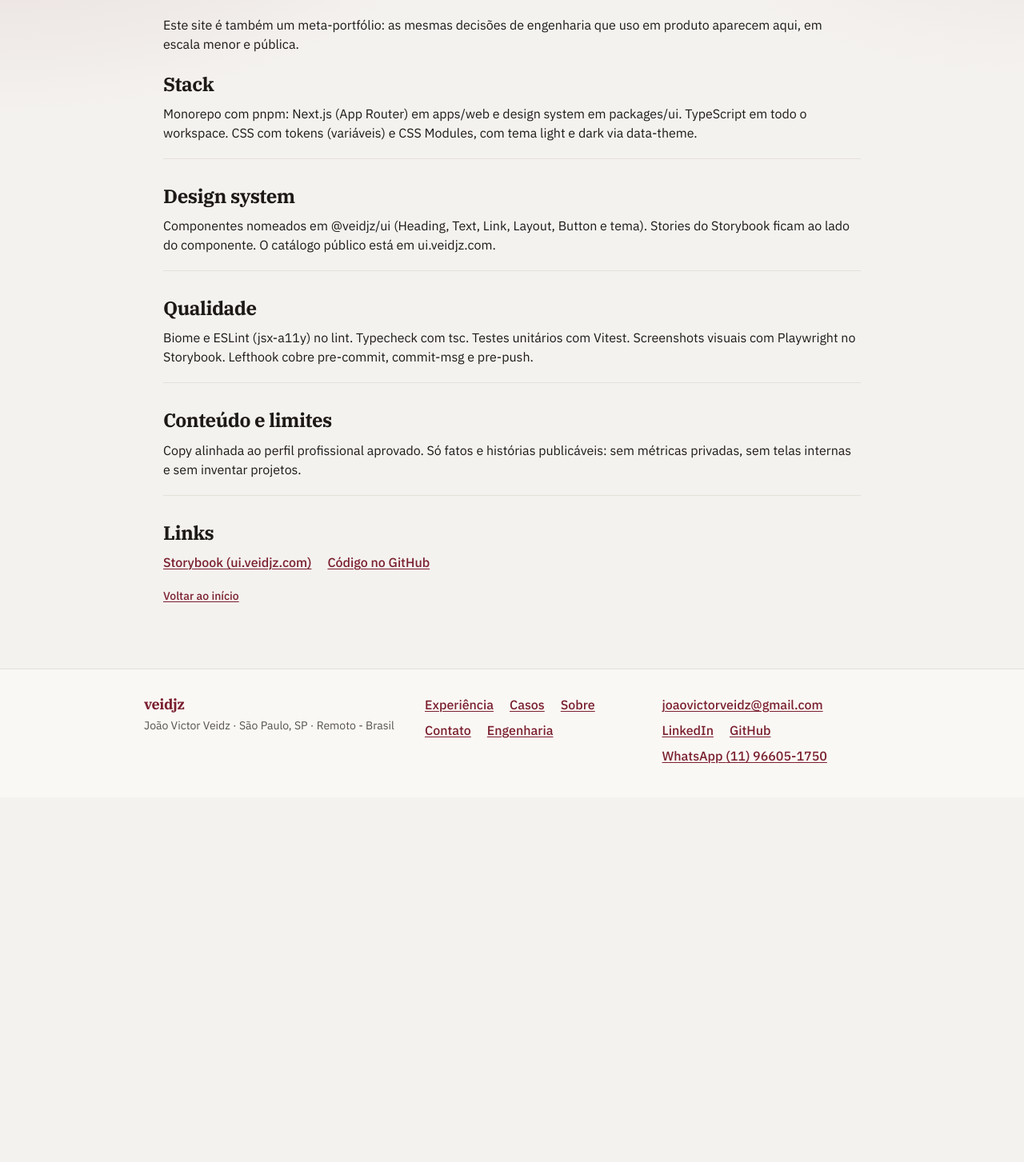
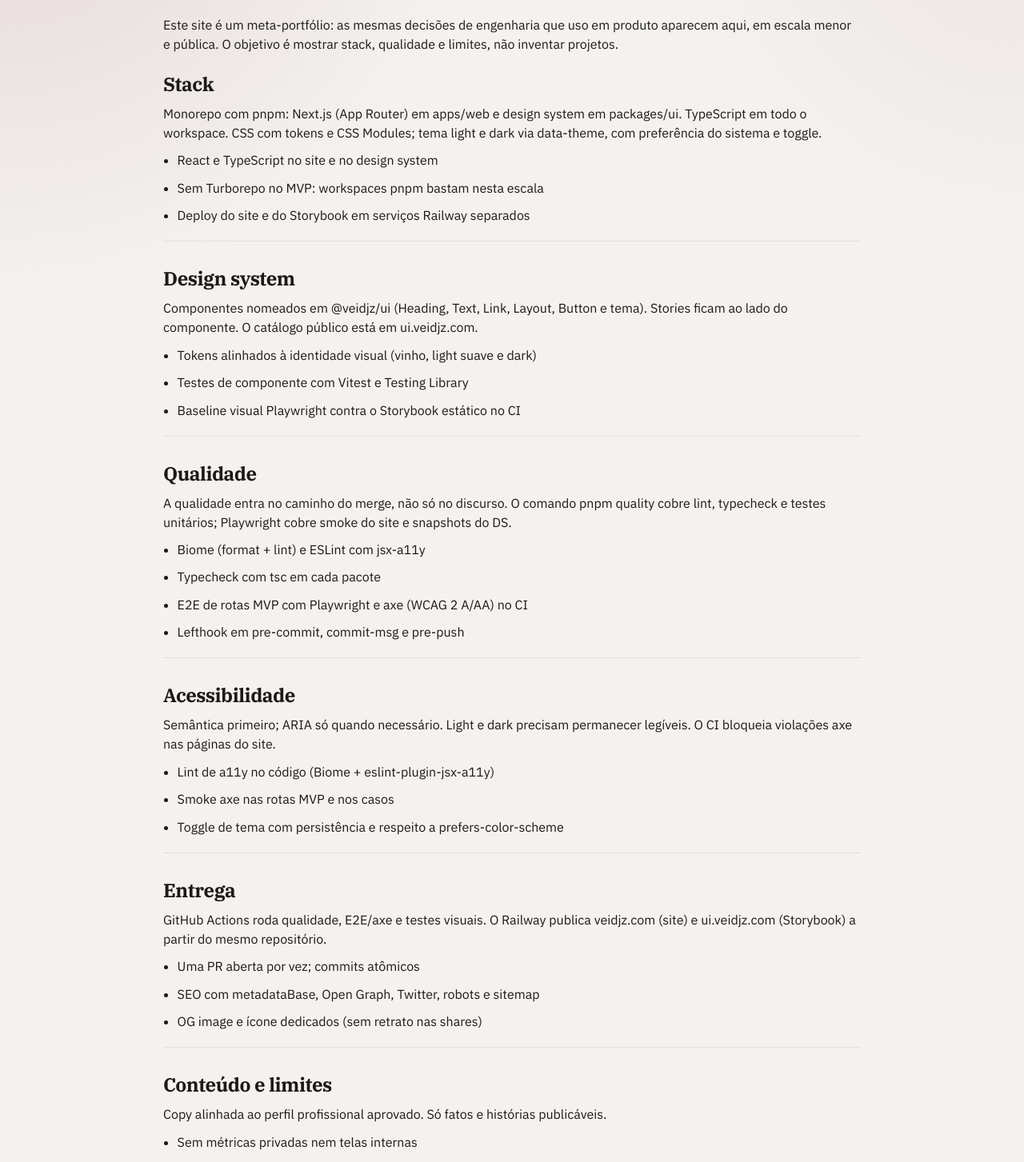
Before and after one commit to veidjz/veidjz-web, a Next.js app in the folder apps/web/: page /engenharia in a window 1280 px wide. Shown: the part 163-1616 px from the top of the page at 80% size. Before the commit the page ends 1160 px from the top, so only its background shows below. Built offline with nearby package versions, Linux system fonts and the light colour scheme.

Commit message:
feat: deepen engineering page with stack and quality detail

```diff
--- a/apps/web/src/app/engenharia/page.module.css
+++ b/apps/web/src/app/engenharia/page.module.css
@@ -14,6 +14,13 @@
   padding-bottom: 0;
 }
 
+.bullets {
+  display: grid;
+  gap: 0.65rem;
+  margin: 0;
+  padding: 0 0 0 1.1rem;
+}
+
 .links {
   display: flex;
   flex-wrap: wrap;
--- a/apps/web/src/app/engenharia/page.tsx
+++ b/apps/web/src/app/engenharia/page.tsx
@@ -7,7 +7,7 @@ import styles from './page.module.css'
 export const metadata: Metadata = {
   title: 'Engenharia',
   description:
-    'Como este site foi construído: stack, design system, qualidade e limites de conteúdo.',
+    'Como este site foi construído: stack, design system, qualidade, acessibilidade e limites de conteúdo.',
 }
 
 export default function EngenhariaPage() {
@@ -24,6 +24,13 @@ export default function EngenhariaPage() {
             {section.heading}
           </Heading>
           <Text>{section.body}</Text>
+          <ul className={styles.bullets}>
+            {section.bullets.map((bullet) => (
+              <li key={bullet}>
+                <Text as="span">{bullet}</Text>
+              </li>
+            ))}
+          </ul>
         </section>
       ))}
       <section className={styles.section} aria-labelledby="eng-links">
--- a/apps/web/src/content/engineering.ts
+++ b/apps/web/src/content/engineering.ts
@@ -1,26 +1,67 @@
 export const engineeringCopy = {
   intro:
-    'Este site é também um meta-portfólio: as mesmas decisões de engenharia que uso em produto aparecem aqui, em escala menor e pública.',
+    'Este site é um meta-portfólio: as mesmas decisões de engenharia que uso em produto aparecem aqui, em escala menor e pública. O objetivo é mostrar stack, qualidade e limites, não inventar projetos.',
   sections: [
     {
       id: 'stack',
       heading: 'Stack',
-      body: 'Monorepo com pnpm: Next.js (App Router) em apps/web e design system em packages/ui. TypeScript em todo o workspace. CSS com tokens (variáveis) e CSS Modules, com tema light e dark via data-theme.',
+      body: 'Monorepo com pnpm: Next.js (App Router) em apps/web e design system em packages/ui. TypeScript em todo o workspace. CSS com tokens e CSS Modules; tema light e dark via data-theme, com preferência do sistema e toggle.',
+      bullets: [
+        'React e TypeScript no site e no design system',
+        'Sem Turborepo no MVP: workspaces pnpm bastam nesta escala',
+        'Deploy do site e do Storybook em serviços Railway separados',
+      ],
     },
     {
       id: 'design-system',
       heading: 'Design system',
-      body: 'Componentes nomeados em @veidjz/ui (Heading, Text, Link, Layout, Button e tema). Stories do Storybook ficam ao lado do componente. O catálogo público está em ui.veidjz.com.',
+      body: 'Componentes nomeados em @veidjz/ui (Heading, Text, Link, Layout, Button e tema). Stories ficam ao lado do componente. O catálogo público está em ui.veidjz.com.',
+      bullets: [
+        'Tokens alinhados à identidade visual (vinho, light suave e dark)',
+        'Testes de componente com Vitest e Testing Library',
+        'Baseline visual Playwright contra o Storybook estático no CI',
+      ],
     },
     {
       id: 'quality',
       heading: 'Qualidade',
-      body: 'Biome e ESLint (jsx-a11y) no lint. Typecheck com tsc. Testes unitários com Vitest. Screenshots visuais com Playwright no Storybook. Lefthook cobre pre-commit, commit-msg e pre-push.',
+      body: 'A qualidade entra no caminho do merge, não só no discurso. O comando pnpm quality cobre lint, typecheck e testes unitários; Playwright cobre smoke do site e snapshots do DS.',
+      bullets: [
+        'Biome (format + lint) e ESLint com jsx-a11y',
+        'Typecheck com tsc em cada pacote',
+        'E2E de rotas MVP com Playwright e axe (WCAG 2 A/AA) no CI',
+        'Lefthook em pre-commit, commit-msg e pre-push',
+      ],
+    },
+    {
+      id: 'accessibility',
+      heading: 'Acessibilidade',
+      body: 'Semântica primeiro; ARIA só quando necessário. Light e dark precisam permanecer legíveis. O CI bloqueia violações axe nas páginas do site.',
+      bullets: [
+        'Lint de a11y no código (Biome + eslint-plugin-jsx-a11y)',
+        'Smoke axe nas rotas MVP e nos casos',
+        'Toggle de tema com persistência e respeito a prefers-color-scheme',
+      ],
+    },
+    {
+      id: 'delivery',
+      heading: 'Entrega',
+      body: 'GitHub Actions roda qualidade, E2E/axe e testes visuais. O Railway publica veidjz.com (site) e ui.veidjz.com (Storybook) a partir do mesmo repositório.',
+      bullets: [
+        'Uma PR aberta por vez; commits atômicos',
+        'SEO com metadataBase, Open Graph, Twitter, robots e sitemap',
+        'OG image e ícone dedicados (sem retrato nas shares)',
+      ],
     },
     {
       id: 'content',
       heading: 'Conteúdo e limites',
-      body: 'Copy alinhada ao perfil profissional aprovado. Só fatos e histórias publicáveis: sem métricas privadas, sem telas internas e sem inventar projetos.',
+      body: 'Copy alinhada ao perfil profissional aprovado. Só fatos e histórias publicáveis.',
+      bullets: [
+        'Sem métricas privadas nem telas internas',
+        'Sem inventar projetos ou repositórios',
+        'Experiência com IA como contexto de produto, não como AI Engineer',
+      ],
     },
   ],
   links: [
@@ -32,5 +73,9 @@ export const engineeringCopy = {
       label: 'Código no GitHub',
       href: 'https://github.com/veidjz/veidjz-web',
     },
+    {
+      label: 'Site em produção',
+      href: 'https://veidjz.com',
+    },
   ],
 } as const
```
